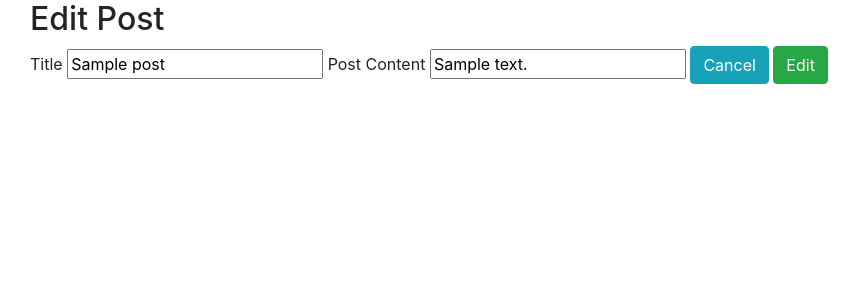
After one commit to meowcodes/rithm-blogly, a Flask app: template templates/edit_post.html in a window 1280 px wide. The commit adds this page. Shown: the top 300 px of the page, without its empty margins (55-914 px from the left). Run offline with Flask 2, Linux system fonts and the light colour scheme; the template is opened without the code that fills it: values that come from a table or form of the project are taken from there, others are empty; tables that the repository leaves empty hold one stand-in row (values such as "Sample post"); some libraries are stand-ins or nearby versions.

Commit message:
add edit post page

```diff
--- /dev/null
+++ b/templates/edit_post.html
@@ -0,0 +1,16 @@
+{% extends 'base.html' %}
+
+{% block content %}
+<div class="container">
+    <h2>Edit Post</h2>
+    <form action="/posts/{{ post.id }}/edit" method="POST">
+        <label for="title">Title</label>
+        <input name="title" id="title" value="{{ post.title }}">
+        <label for="content">Post Content</label>
+        <input name="content" id="content" value="{{ post.content }}">
+
+        <a href="/posts/{{ post.id }}" class="btn btn-info">Cancel</a>
+        <button type="submit" class="btn btn-success">Edit</button>
+    </form>
+</div>
+{% endblock %}
--- a/templates/post_detail_page.html
+++ b/templates/post_detail_page.html
@@ -5,7 +5,8 @@
     <h2>{{ post.title }}</h2> <br>
     <p>{{ post.content }}</p>
     <p class="font-italic">By {{ post.user.get_full_name }}</p>
-    <a href="/users/{{ post.user.id }}/edit" class="btn btn-primary">Edit</a>
+    <!-- cancle?? -->
+    <a href="/users/{{ post.user.id }}/edit" class="btn btn-primary">Edit</a><br>
     <form action="/users/{{ post.user.id }}/delete" method="POST">
         <button type="submit" class="btn btn-danger">Delete</button>
     </form>
```
